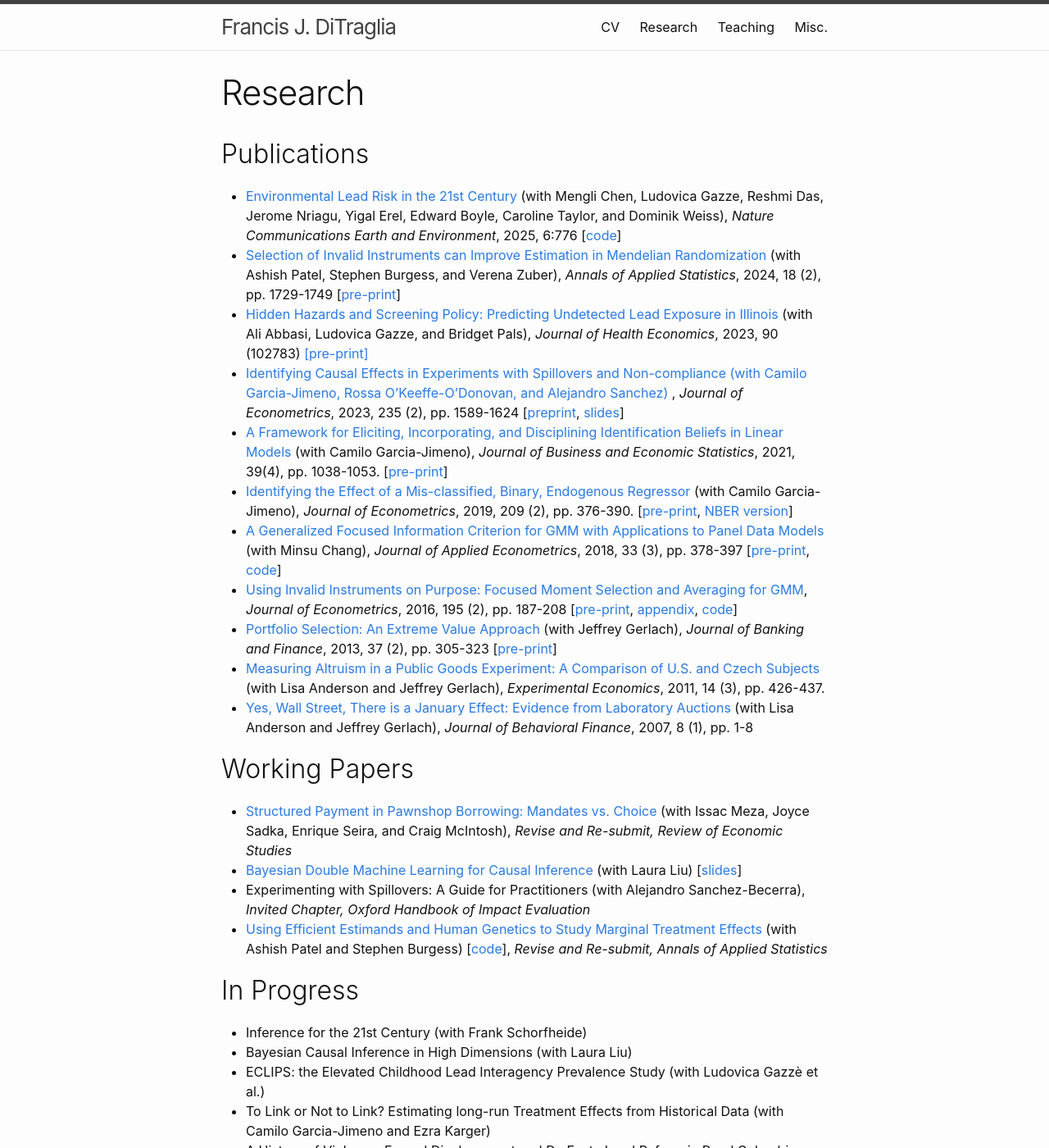
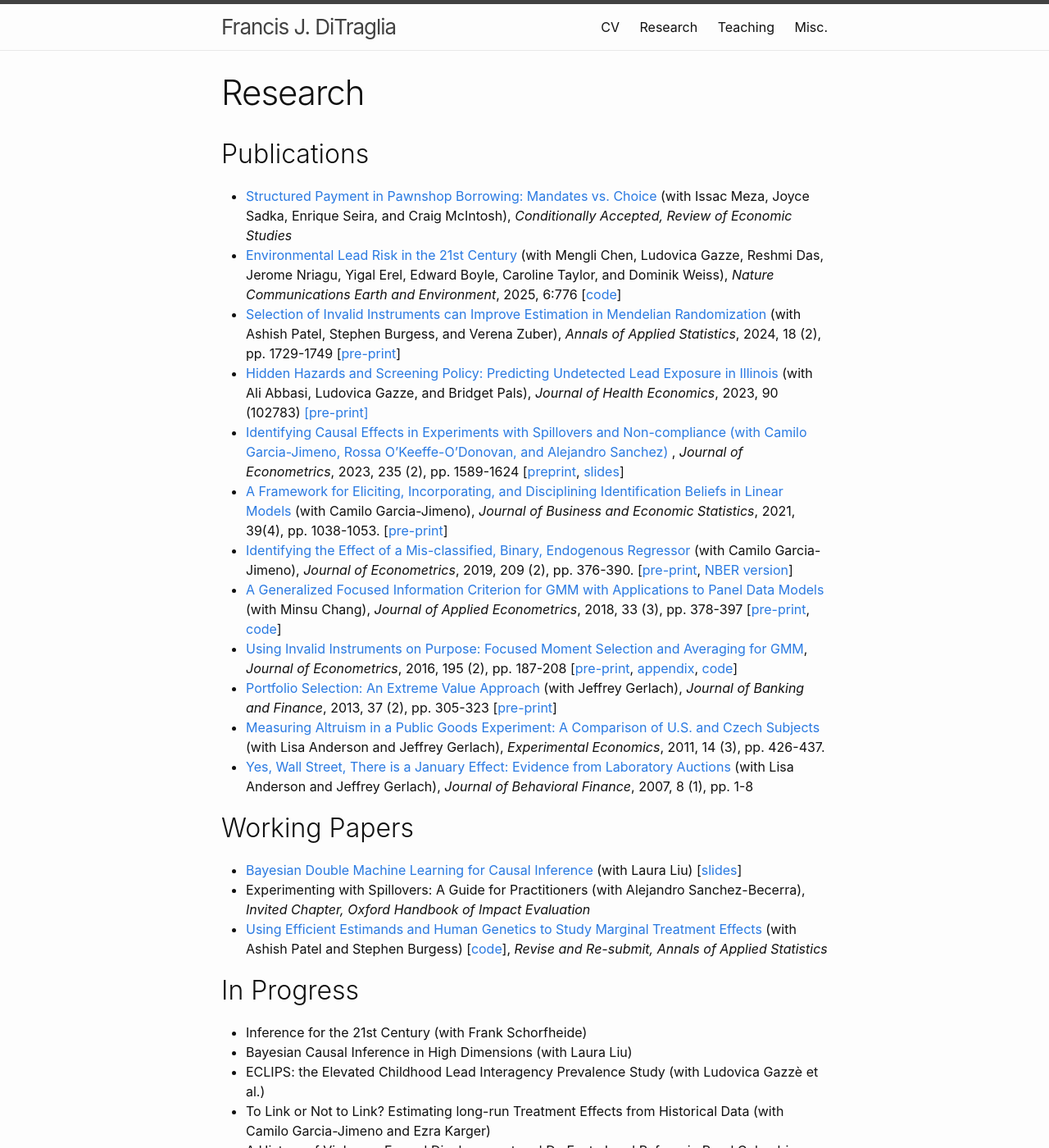
Before and after one commit to fditraglia/fditraglia.github.io, a Jekyll site: the page built from research.md, in a window 1280 px wide and 1400 px high. Shown: the whole window at 82% size. Built offline with Jekyll 4.4.1, drawn with Linux system fonts in a browser that asks for light colours; some of the changed lines change nothing that is shown.

Commit message:
update status of paper

```diff
--- a/research.md
+++ b/research.md
@@ -6,6 +6,7 @@
 
 ## Publications
 
+- [Structured Payment in Pawnshop Borrowing: Mandates vs. Choice](https://ditraglia.com/pdf/pawn-paper.pdf) (with Issac Meza, Joyce Sadka, Enrique Seira, and Craig McIntosh), *Conditionally Accepted, Review of Economic Studies*
 - [Environmental Lead Risk in the 21st Century](https://rdcu.be/eIRSq) (with Mengli Chen, Ludovica Gazze, Reshmi Das, Jerome Nriagu, Yigal Erel, Edward Boyle, Caroline Taylor, and Dominik Weiss), *Nature Communications Earth and Environment*, 2025, 6:776 [[code](https://github.com/fditraglia/lead-review-maps)]
 - [Selection of Invalid Instruments can Improve Estimation in Mendelian Randomization](https://doi.org/10.1214/23-AOAS1856) (with Ashish Patel, Stephen Burgess, and Verena Zuber), *Annals of Applied Statistics*, 2024, 18 (2), pp. 1729-1749 [[pre-print](https://arxiv.org/abs/2107.01513)]
 - [Hidden Hazards and Screening Policy: Predicting Undetected Lead Exposure in Illinois](https://doi.org/10.1016/j.jhealeco.2023.102783) (with Ali Abbasi, Ludovica Gazze, and Bridget Pals), *Journal of Health Economics*, 2023, 90 (102783) [[pre-print]](https://ditraglia.com/pdf/lead-JHE.pdf)
@@ -19,7 +20,6 @@
 - [Yes, Wall Street, There is a January Effect: Evidence from Laboratory Auctions](http://www.tandfonline.com/doi/abs/10.1080/15427560709337012) (with Lisa Anderson and Jeffrey Gerlach), *Journal of Behavioral Finance*, 2007, 8 (1), pp. 1-8
 
 ## Working Papers
-- [Structured Payment in Pawnshop Borrowing: Mandates vs. Choice](https://ditraglia.com/pdf/pawn-paper.pdf) (with Issac Meza, Joyce Sadka, Enrique Seira, and Craig McIntosh), *Revise and Re-submit, Review of Economic Studies*
 - [Bayesian Double Machine Learning for Causal Inference](https://laurayuliu.com/research/BDML_DL/BDML.pdf) (with Laura Liu) [[slides](/pdf/bdml-slides.pdf)]
 - Experimenting with Spillovers: A Guide for Practitioners (with Alejandro Sanchez-Becerra), *Invited Chapter, Oxford Handbook of Impact Evaluation*
 - [Using Efficient Estimands and Human Genetics to Study Marginal Treatment Effects](https://arxiv.org/abs/2603.08871) (with Ashish Patel and Stephen Burgess) [[code](https://github.com/ash-res/efficient.mte/)], *Revise and Re-submit, Annals of Applied Statistics*
```
Also changed, not shown: 1 other file.
